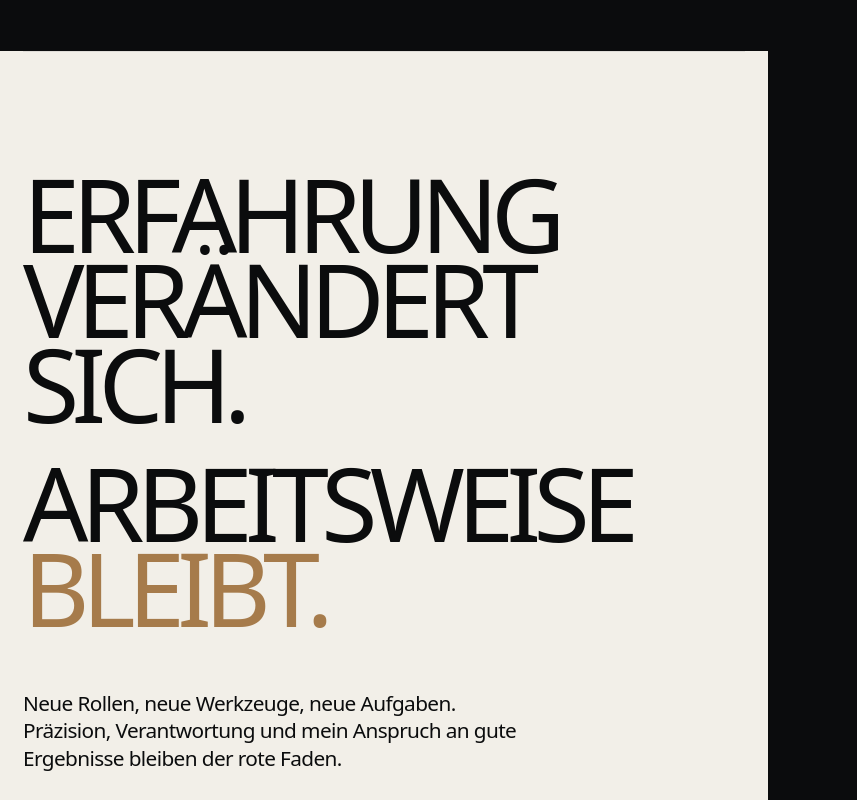
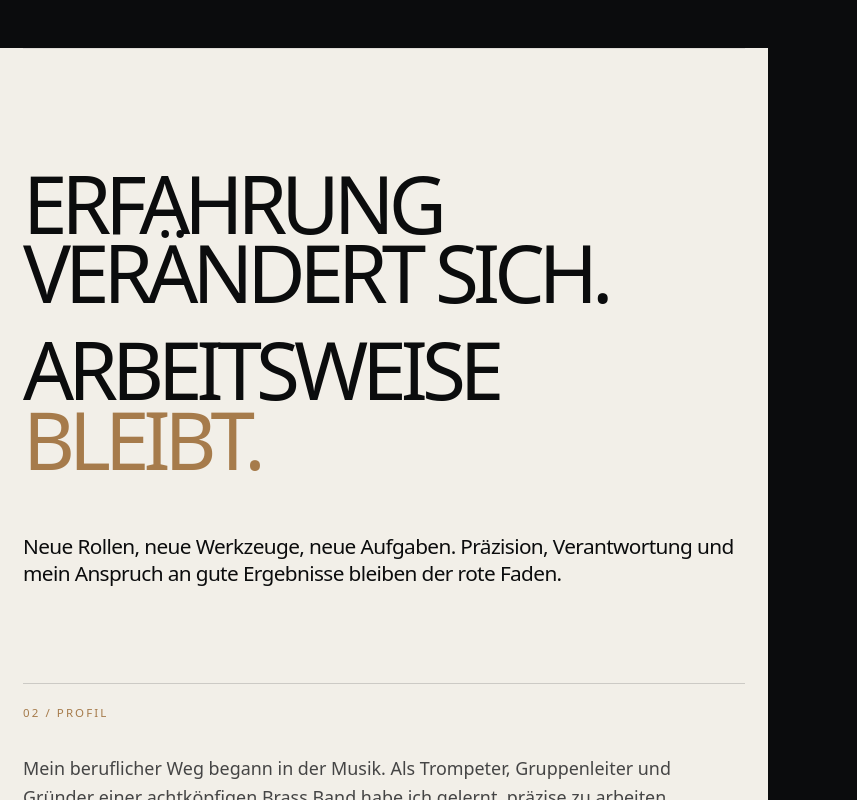
Before and after one commit to andrii-makukha/web-portfolio, a plain HTML site: page de/index.html in a window 768 px wide. Shown: the part 2820-3620 px from the top of the page, 857 px wide, since content can reach past the window. Drawn offline with Linux system fonts and the light colour scheme.

Commit message:
Harden tablet and landscape responsive layout

```diff
--- a/css/v2.css
+++ b/css/v2.css
@@ -3231,3 +3231,96 @@ body.menu-open {
     font-size: clamp(3.5rem, 5.82vw, 6.35rem);
   }
 }
+
+
+/* Tablet / landscape resilience */
+@media (min-width: 561px) and (max-width: 900px) {
+  .profile__header,
+  .profile__body,
+  .foundation__heading-row,
+  .case-study,
+  .capabilities__heading-row,
+  .ai__heading-row,
+  .workflow,
+  .work__heading-row,
+  .journey__heading-row,
+  .journey-story,
+  .journey-event,
+  .journey-education__item,
+  .languages__heading-row,
+  .contact__grid {
+    grid-template-columns: minmax(0, 1fr);
+  }
+
+  .profile__header > *,
+  .profile__body > *,
+  .foundation__heading-row > *,
+  .case-study > *,
+  .capabilities__heading-row > *,
+  .ai__heading-row > *,
+  .workflow > *,
+  .work__heading-row > *,
+  .journey__heading-row > *,
+  .journey-story > *,
+  .journey-event > *,
+  .journey-education__item > *,
+  .languages__heading-row > *,
+  .contact__grid > * {
+    min-width: 0;
+    max-width: 100%;
+  }
+
+  .profile__display,
+  .foundation__display,
+  .capabilities__display,
+  .ai__display,
+  .work__display,
+  .journey__display,
+  .languages__display {
+    width: 100%;
+    max-width: 100%;
+    min-width: 0;
+    font-size: clamp(3.4rem, 11vw, 5rem);
+    line-height: .87;
+    text-wrap: balance;
+  }
+
+  .profile__display span,
+  .foundation__display span,
+  .capabilities__display span,
+  .ai__display span,
+  .work__display span,
+  .journey__display span,
+  .languages__display span {
+    max-width: 100%;
+  }
+
+  .workflow-step {
+    min-width: 0;
+    max-width: 100%;
+  }
+
+  .workflow-step h3 {
+    max-width: 100%;
+    font-size: clamp(3.15rem, 10.5vw, 4.8rem);
+    line-height: .9;
+    text-wrap: balance;
+  }
+
+  .workflow-step__meta,
+  .work-case__meta,
+  .journey-event__meta {
+    max-width: 100%;
+    overflow-wrap: anywhere;
+  }
+
+  .portrait-frame {
+    width: min(100%, 720px);
+    max-width: 720px;
+    margin-inline: auto;
+  }
+
+  .portrait-frame img {
+    transform: none;
+  }
+}
```
